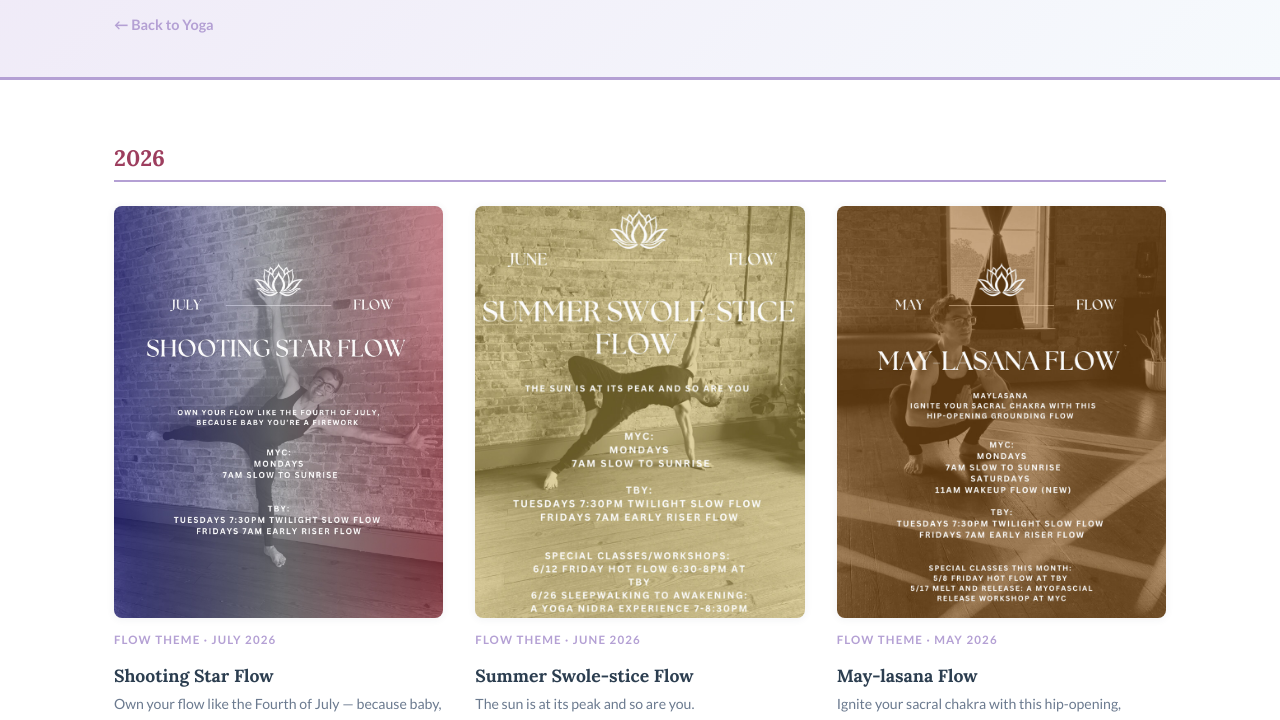
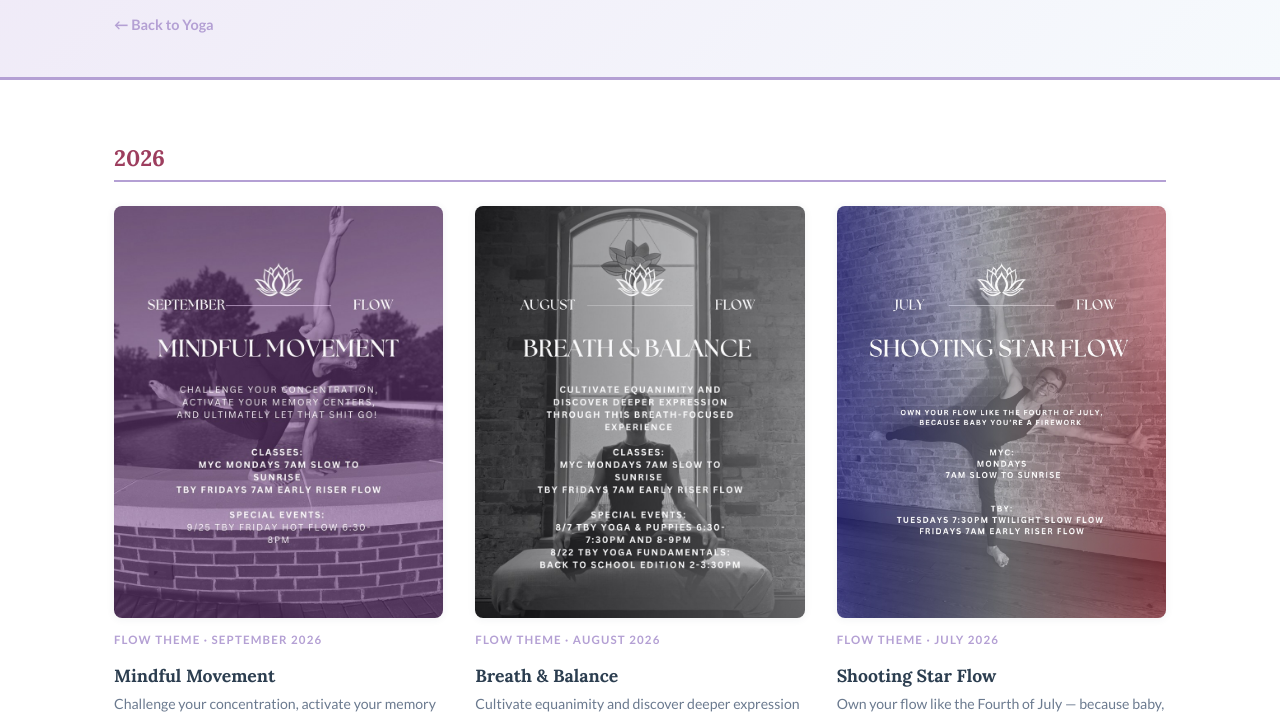
Before and after one commit to ebenjaminrandall/ebenjaminrandall.github.io, a plain HTML site: page flow-themes.html in a window 1280 px wide. Shown: the part 231-951 px from the top of the page. Drawn offline with Linux system fonts and the light colour scheme.

Commit message:
Adding Aug and Sep flow themes

```diff
--- a/flow-themes.html
+++ b/flow-themes.html
@@ -161,6 +161,28 @@
 
           <div class="ig-entry">
             <div class="ig-entry__photo">
+              <img src="assets/flow-themes/2026-09-mindful-movement.jpg" alt="September Flow: Mindful Movement flyer">
+            </div>
+            <div class="ig-entry__meta">
+              <p class="ig-entry__label">Flow Theme &middot; September 2026</p>
+              <h3 class="ig-entry__title">Mindful Movement</h3>
+              <p class="ig-entry__note">Challenge your concentration, activate your memory centers, and then let it all go.</p>
+            </div>
+          </div>
+
+          <div class="ig-entry">
+            <div class="ig-entry__photo">
+              <img src="assets/flow-themes/2026-08-breath-and-balance.jpg" alt="August Flow: Breath &amp; Balance flyer">
+            </div>
+            <div class="ig-entry__meta">
+              <p class="ig-entry__label">Flow Theme &middot; August 2026</p>
+              <h3 class="ig-entry__title">Breath &amp; Balance</h3>
+              <p class="ig-entry__note">Cultivate equanimity and discover deeper expression through a breath-focused month.</p>
+            </div>
+          </div>
+
+          <div class="ig-entry">
+            <div class="ig-entry__photo">
               <img src="assets/flow-themes/2026-07-shooting-star-flow.jpg" alt="July Flow: Shooting Star Flow flyer">
             </div>
             <div class="ig-entry__meta">
```
Also changed, not shown: assets/flow-themes/2026-08-breath-and-balance.jpg (added), assets/flow-themes/2026-09-mindful-movement.jpg (added).
